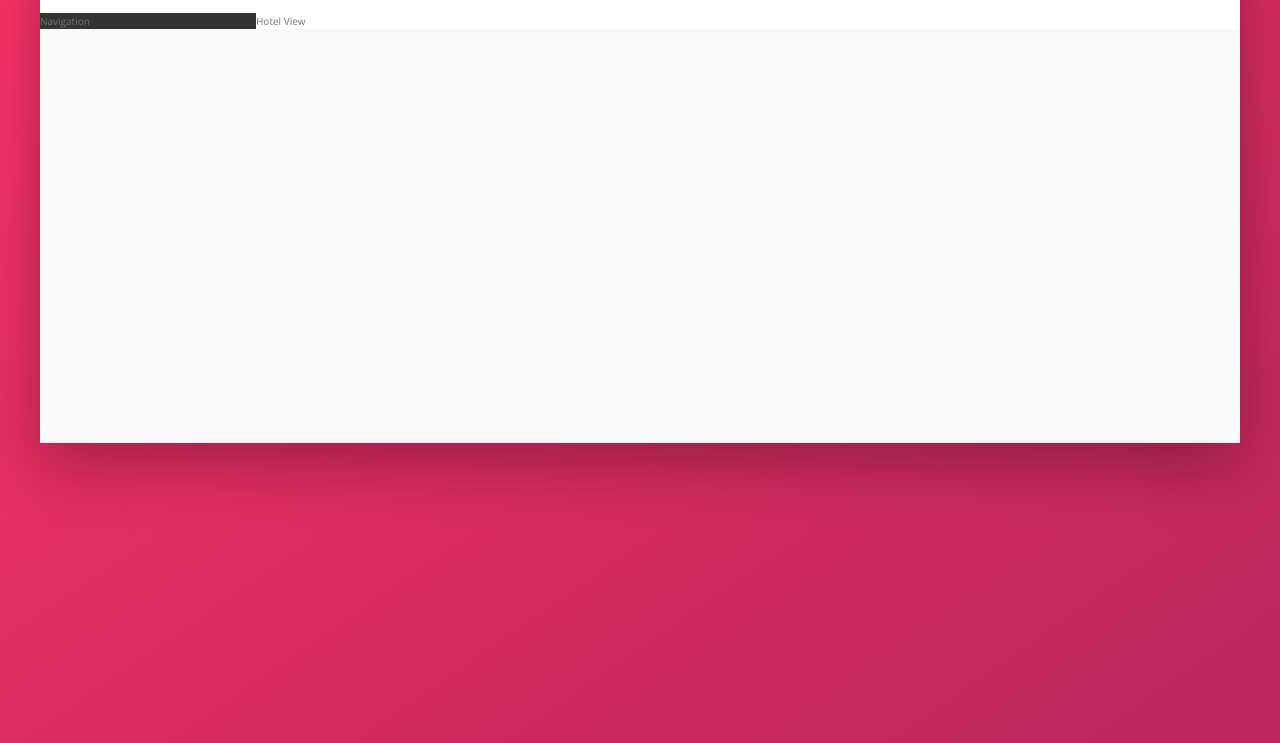
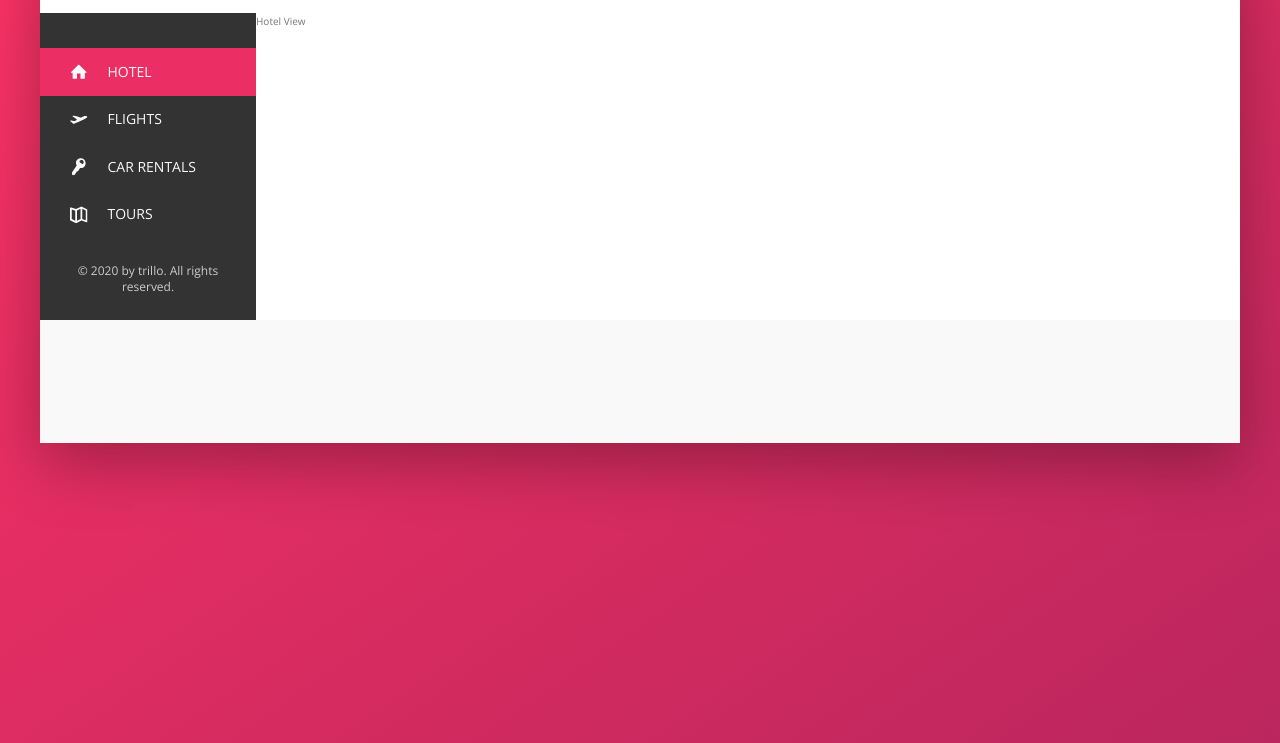
Before and after one commit to a2zarslaan/trillo-booking-app, a website: page index.html in a window 1280 px wide. Shown: the part 137-880 px from the top of the page. Drawn offline with nearby package versions, Linux system fonts and the light colour scheme.

Commit message:
finished the navigation and header styling along with animations

```diff
--- a/index.html
+++ b/index.html
@@ -58,7 +58,44 @@
       <!-- the remaining content is inside a container, whic has two parts - naviagtion on the left and hotel details on the right -->
       <div class="content">
         <nav class="sidebar">
-          Navigation
+          <ul class="side-nav">
+            <li class="side-nav__item side-nav__item--active">
+              <a href="" class="side-nav__link">
+                <svg class="side-nav__icon">
+                  <use xlink:href="img/sprite.svg#icon-home"></use>
+                </svg>
+                <span>Hotel</span>
+              </a>
+            </li>
+            <li class="side-nav__item">
+              <a href="" class="side-nav__link">
+                <svg class="side-nav__icon">
+                  <use xlink:href="img/sprite.svg#icon-aircraft-take-off"></use>
+                </svg>
+                <span>Flights</span>
+              </a>
+            </li>
+            <li class="side-nav__item">
+              <a href="" class="side-nav__link">
+                <svg class="side-nav__icon">
+                  <use xlink:href="img/sprite.svg#icon-key"></use>
+                </svg>
+                <span>Car Rentals</span>
+              </a>
+            </li>
+            <li class="side-nav__item">
+              <a href="" class="side-nav__link">
+                <svg class="side-nav__icon">
+                  <use xlink:href="img/sprite.svg#icon-map"></use>
+                </svg>
+                <span>Tours</span>
+              </a>
+            </li>
+          </ul>
+
+          <div class="legal">
+            &copy; 2020 by trillo. All rights reserved.
+          </div>
         </nav>
         <!-- main tag is appropriate here becuase this is the part where the main content of the website goes -->
         <main class="hotel-view">
--- a/sass/_components.scss
+++ b/sass/_components.scss
@@ -133,3 +133,84 @@
     margin-right: 1rem;
   }
 }
+
+////////////////////////////////
+//side
+
+.side-nav {
+  font-size: 1.4rem;
+  list-style: none;
+  margin-top: 3.5rem;
+
+  &__item {
+    //for hovering effect's absolute position below
+    position: relative;
+
+    &:not(::last-child) {
+      margin-bottom: 0.5rem;
+    }
+  }
+
+  //to create the hover effect
+  &__item::before {
+    content: "";
+    position: absolute;
+    top: 0;
+    left: 0;
+    height: 100%;
+    width: 3px;
+    background-color: var(--color-primary);
+    transform: scaleY(0);
+
+    //we can add different transitions for different properties
+    transition: transform 0.2s, width 0.4s cubic-bezier(1, 0, 0, 1) 0.2s,
+      background-color 0.1s; //this animation for width will take .4s and will start with a delay of .2s
+  }
+
+  &__item:hover::before,
+  &__item--active::before {
+    transform: scaleY(1);
+    width: 100%;
+  }
+
+  //color changing on hover
+  &__item:active::before {
+    background-color: var(--color-primary-light);
+  }
+
+  &__link:link,
+  &__link:visited {
+    color: var(--color-grey-light-1);
+    text-decoration: none;
+    text-transform: uppercase;
+    display: block;
+    padding: 1.5rem 3rem;
+
+    //z-index only works when we have a specified position
+    position: relative;
+    z-index: 100;
+
+    display: flex;
+    align-items: center;
+  }
+
+  &__icon {
+    //setting a size for the icons
+    width: 1.75rem;
+    height: 1.75rem;
+
+    margin-right: 2rem;
+
+    //using the color of the parent
+    fill: currentColor;
+  }
+}
+
+////////////////////////
+//legal text
+.legal {
+  font-size: 1.2rem;
+  color: var(--color-grey-light-4);
+  text-align: center;
+  padding: 2.5rem;
+}
--- a/sass/_layouts.scss
+++ b/sass/_layouts.scss
@@ -30,6 +30,13 @@
 
   //flex-grow, shrink and basis in one single property, in order. We don't want the element to grow or shrink so we just give it a width. We don't have to give a shrink value as due to the percentages, the element will shrink itself when container size is smaller
   flex: 0 0 18%;
+
+  //here we're setting the component as a flex container, above we're using the properties of flexbox as this component itself is inside a flex container
+  display: flex;
+
+  //to create a space between legal text and navbar items
+  flex-direction: column;
+  justify-content: space-between;
 }
 
 .hotel-view {
```
Also changed, not shown: css/style.css.
